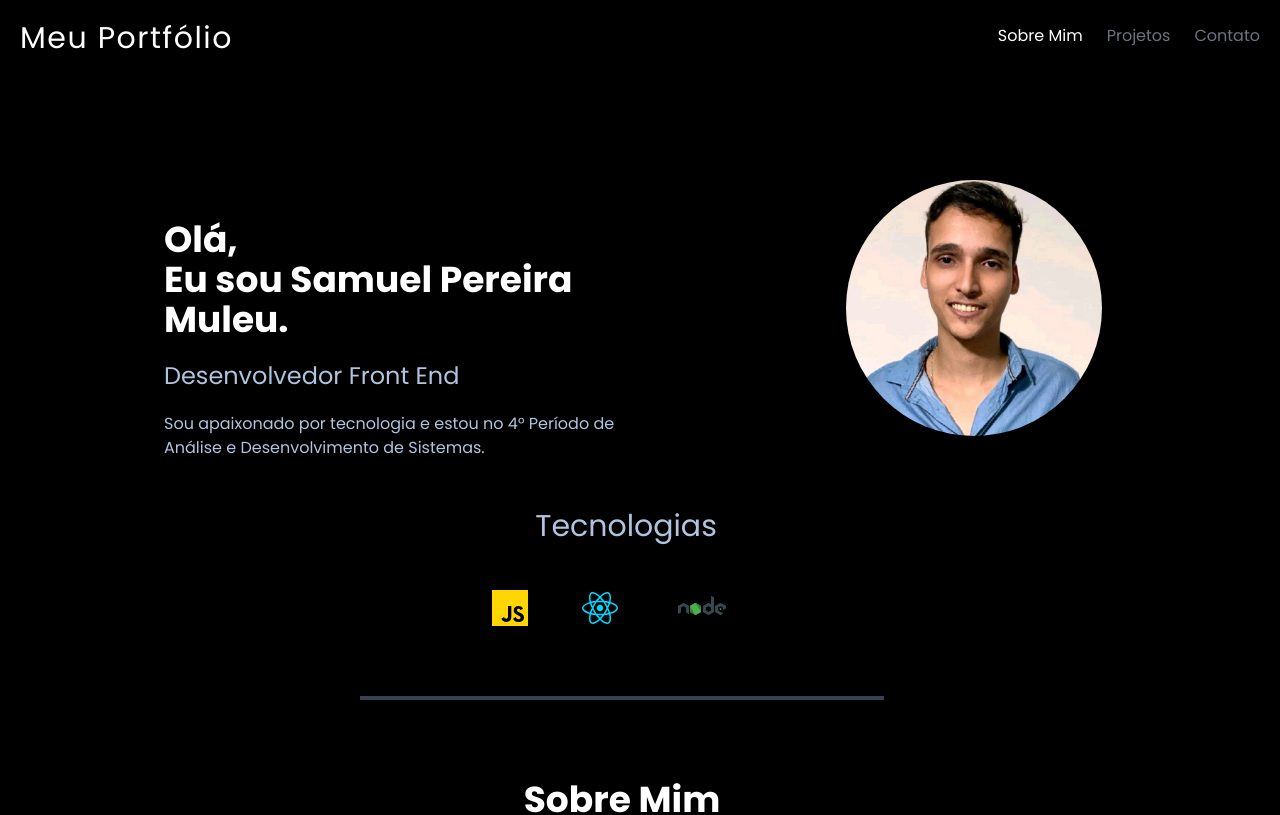
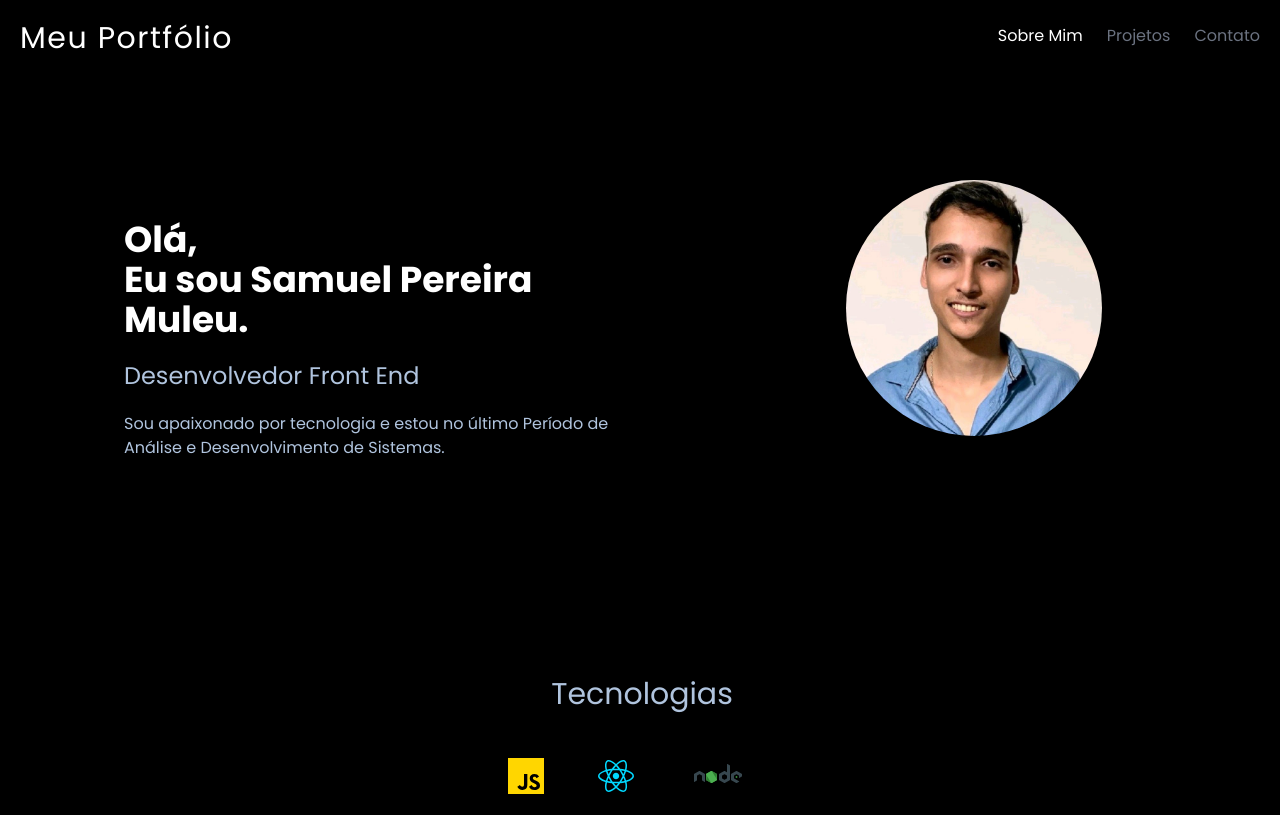
Before and after one commit to SamuelMuleu/personal-portifolio, a React (Vite) app: page / in a window 1280 px wide. Shown: the top 815 px of the page. Built offline with nearby package versions, Linux system fonts and the light colour scheme.

Commit message:
adjust md css

```diff
--- a/src/components/main.tsx
+++ b/src/components/main.tsx
@@ -21,7 +21,7 @@ export function Main() {
   return (
     <div className="text-slate-100 pt-20 p-11 flex flex-col md:grid md:grid-cols-2 md:gap-16 md:mt-16 md:ml-20 items-center">
       <motion.div
-        className="max-w-[60rem] md:self-start md:ml-10"
+        className="max-w-[60rem] md:self-start "
         id="about"
         initial={{ x: -100 }}
         animate={{ x: 0 }}
@@ -36,7 +36,7 @@ export function Main() {
         </h2>
 
         <p className="font-sans text-destructive">
-          Sou apaixonado por tecnologia e estou no 4° Período de Análise e
+          Sou apaixonado por tecnologia e estou no último Período de Análise e
           Desenvolvimento de Sistemas.
         </p>
       </motion.div>
@@ -53,12 +53,12 @@ export function Main() {
           </Avatar>
         </motion.div>
         <motion.div
-          className="flex flex-col items-center w-full mr-[46rem]" //
+          className="flex flex-col items-center w-full mr-[46rem]   md:mr-[30rem]  lg:mr-[44rem]" //
           initial={{ opacity: 0, scale: 0.5, y: 20 }}
           animate={{ opacity: 1, scale: 1, y: 0 }}
           transition={{ duration: 0.9 }}
         >
-          <p className="font-sans flex items-center justify-center text-3xl mb-5 text-destructive mt-10 md:ml-10">
+          <p className="font-sans flex items-center justify-center text-3xl mb-5 text-destructive mt-10 md:mt-52  md:ml-10">
             Tecnologias
           </p>
 
@@ -103,7 +103,7 @@ export function Main() {
           </Carousel>
         </motion.div>
 
-        <div className="w-full  border-t-4 border-gray-700   flex flex-col justify-center   items-center md:mt-16 md:mr-[44rem]">
+        <div className="w-full  border-t-4 border-gray-700   flex flex-col justify-center   items-center md:mt-16  md:mr-[28rem]  lg:mr-[44rem]">
 
         <div className=""></div>
           <motion.div
```
